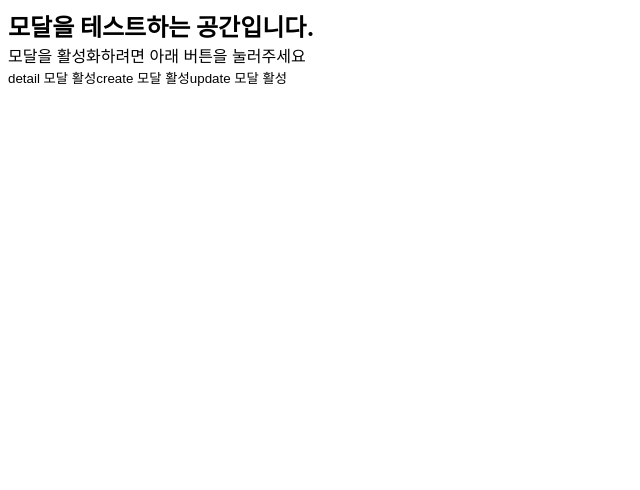
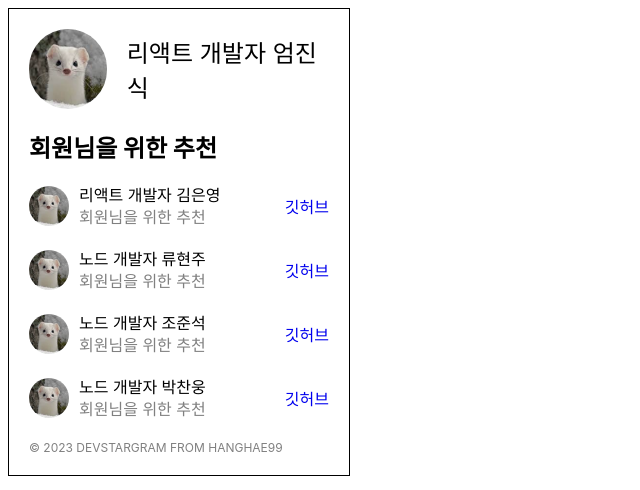
Before and after one commit to yeooong/Clone-instagram-FE, a React (Create React App) app: page / in a window 1280 px wide. Shown: the top 490 px of the page, without its empty margins (0-640 px from the left). Built offline with nearby package versions, Linux system fonts and the light colour scheme; no server answers.

Commit message:
#3 Feat(SideFooter): 사이드바 초기 UI, 기능 구현. 수정 필요

```diff
--- a/src/App.js
+++ b/src/App.js
@@ -1,12 +1,14 @@
 import ModalTest from './components/ModalTest';
 import GlobalStyle from 'src/shared/GlobalStyle';
+import SideFooter from './components/SideFooter';
 
 function App() {
   return (
     <>
       <GlobalStyle />
       <div className="App">
-        <ModalTest />
+        {/* <ModalTest /> */}
+        <SideFooter />
       </div>
     </>
   );
--- /dev/null
+++ b/src/components/SideFooter.jsx
@@ -0,0 +1,100 @@
+import React from 'react';
+import {
+  SSideFooter,
+  SSideFooterCopyright,
+  SSideFooterH1,
+  SSideFooterLi,
+  SSideFooterP,
+  SSideFooterTeamUserImg,
+  SSideFooterTeamUserNickname,
+  SSideFooterUserImg,
+  SSideFooterUserNickname,
+  SSideFooterUserWrap,
+  SSideFooterWrap,
+} from 'src/styles/SideFooter.styled';
+
+import profileImage from 'src/assets/weasel.png';
+
+function SideFooter() {
+  return (
+    <SSideFooter>
+      <SSideFooterUserWrap>
+        <SSideFooterUserImg
+          src={profileImage}
+          alt="유저 프로필 사진"
+        />
+        <SSideFooterUserNickname>리액트 개발자 엄진식</SSideFooterUserNickname>
+      </SSideFooterUserWrap>
+      <div>
+        <SSideFooterH1>회원님을 위한 추천</SSideFooterH1>
+        <ul>
+          <SSideFooterLi>
+            <SSideFooterWrap>
+              <SSideFooterTeamUserImg
+                src={profileImage}
+                alt="유저 프로필 사진"
+              />
+              <div>
+                <SSideFooterTeamUserNickname>
+                  리액트 개발자 김은영
+                </SSideFooterTeamUserNickname>
+                <SSideFooterP>회원님을 위한 추천</SSideFooterP>
+              </div>
+            </SSideFooterWrap>
+            <a href="#">깃허브</a>
+          </SSideFooterLi>
+          <SSideFooterLi>
+            <SSideFooterWrap>
+              <SSideFooterTeamUserImg
+                src={profileImage}
+                alt="유저 프로필 사진"
+              />
+              <div>
+                <SSideFooterTeamUserNickname>
+                  노드 개발자 류현주
+                </SSideFooterTeamUserNickname>
+                <SSideFooterP>회원님을 위한 추천</SSideFooterP>
+              </div>
+            </SSideFooterWrap>
+            <a href="#">깃허브</a>
+          </SSideFooterLi>
+          <SSideFooterLi>
+            <SSideFooterWrap>
+              <SSideFooterTeamUserImg
+                src={profileImage}
+                alt="유저 프로필 사진"
+              />
+              <div>
+                <SSideFooterTeamUserNickname>
+                  노드 개발자 조준석
+                </SSideFooterTeamUserNickname>
+                <SSideFooterP>회원님을 위한 추천</SSideFooterP>
+              </div>
+            </SSideFooterWrap>
+            <a href="#">깃허브</a>
+          </SSideFooterLi>
+          <SSideFooterLi>
+            <SSideFooterWrap>
+              <SSideFooterTeamUserImg
+                src={profileImage}
+                alt="유저 프로필 사진"
+              />
+              <div>
+                <SSideFooterTeamUserNickname>
+                  노드 개발자 박찬웅
+                </SSideFooterTeamUserNickname>
+                <SSideFooterP>회원님을 위한 추천</SSideFooterP>
+              </div>
+            </SSideFooterWrap>
+            <a href="#">깃허브</a>
+          </SSideFooterLi>
+        </ul>
+      </div>
+      <SSideFooterCopyright>
+        &copy; 2023 DEVSTARGRAM FROM HANGHAE99
+      </SSideFooterCopyright>
+    </SSideFooter>
+  );
+}
+
+export default SideFooter;
--- a/src/shared/GlobalStyle.jsx
+++ b/src/shared/GlobalStyle.jsx
@@ -24,6 +24,10 @@ const GlobalStyle = createGlobalStyle`
     ul {
         list-style-type: none
     }
+
+    a {
+        text-decoration: none
+    }
 `;
 
 export default GlobalStyle;
--- /dev/null
+++ b/src/styles/SideFooter.styled.js
@@ -0,0 +1,61 @@
+import styled from 'styled-components';
+
+export const SSideFooter = styled.footer`
+  max-width: 300px;
+  /* max-height: 300px; */
+  border: 1px solid black;
+  padding: 20px;
+`;
+
+export const SSideFooterH1 = styled.h1`
+  margin: 20px 0;
+  color: black;
+  font-size: 24px;
+`;
+
+export const SSideFooterUserWrap = styled.div`
+  display: flex;
+  align-items: center;
+`;
+
+export const SSideFooterUserImg = styled.img`
+  width: 80px;
+  height: 80px;
+  border-radius: 50px;
+  margin-right: 20px;
+`;
+
+export const SSideFooterUserNickname = styled.div`
+  font-size: 24px;
+`;
+
+export const SSideFooterTeamUserImg = styled.img`
+  width: 40px;
+  height: 40px;
+  border-radius: 20px;
+  margin-right: 10px;
+`;
+
+export const SSideFooterTeamUserNickname = styled.div``;
+
+export const SSideFooterLi = styled.li`
+  display: flex;
+  justify-content: space-between;
+  align-items: center;
+  margin-bottom: 20px;
+`;
+
+export const SSideFooterWrap = styled.div`
+  display: flex;
+  align-items: center;
+  line-height: 22px;
+`;
+
+export const SSideFooterP = styled.p`
+  color: gray;
+`;
+
+export const SSideFooterCopyright = styled.div`
+  color: gray;
+  font-size: 12px;
+`;
```
